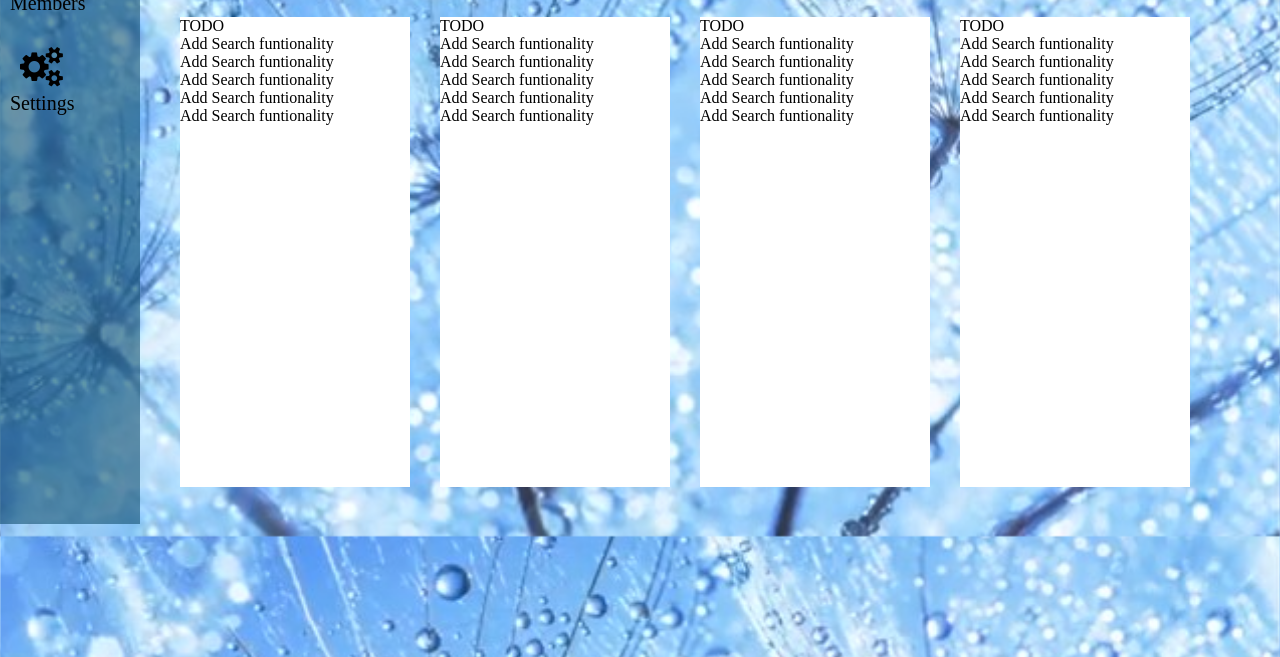
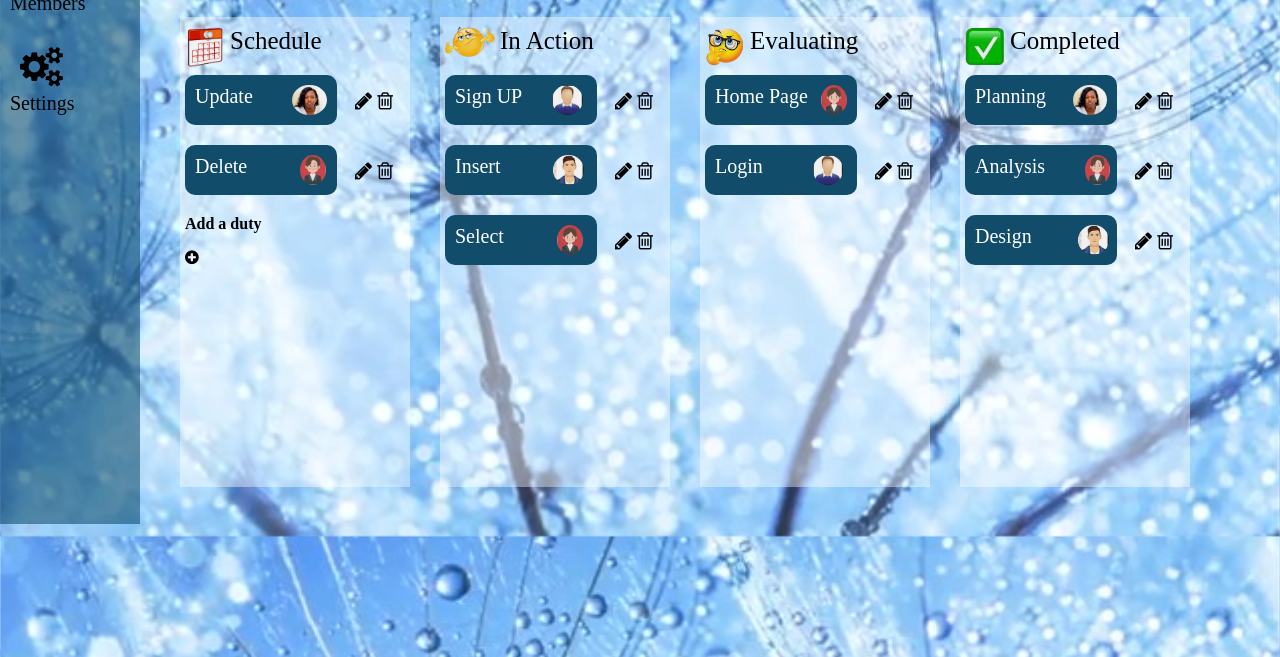
Before and after one commit to vumurerwa/TaskManager, a plain HTML site: page boards.html in a window 1280 px wide. Shown: the part 143-800 px from the top of the page. Drawn offline with Linux system fonts and the light colour scheme.

Commit message:
weekend work

```diff
--- a/boards.css
+++ b/boards.css
@@ -100,8 +100,124 @@ html body{
     display: flex;
 }
 .cards-container{
-    background-color: white;
+    background-color: rgba(255, 255, 255, 0.411);
     width: 230px;
     margin-right: 30px;
 
 }
+.cards-container-status{
+    font-size: 25px;
+   /* margin-left: 60px;*/
+    margin-top: 10px;
+}
+.title{
+    margin-left: 50px;
+}
+.actor{
+    margin-left: 60px;
+}
+#schedule{
+    position: absolute;
+    height: 40px;
+    margin-left: 5px;
+
+}
+#act{
+    position: absolute;
+    height: 30px;
+    margin-left: 5px;
+
+
+}
+#test{
+    position: absolute;
+    height: 40px;
+    margin-left: 5px;
+
+}
+#complete{
+    position: absolute;
+    height: 40px;
+    margin-left: 5px;
+
+}
+.cards-container-list{
+    margin-top: 20px;
+    margin-left: 5px;
+    margin-right: 5px;
+}
+.card{
+    background-color: #114C6B ;
+    padding: 10px;
+    margin-bottom: 20px;
+    width: 60%;
+    display: flex;
+    border-radius: 10px;
+}
+.card-title{
+    font-size: 20px;
+    color: white;
+}
+#b1{
+    height: 30px;
+   margin-left: 30%;
+   border-radius: 50%;
+}
+#b11{
+    height: 30px;
+   margin-left: 20%;
+   border-radius: 50%;
+}
+#b2{
+    height: 30px;
+   margin-left: 40%;
+   border-radius: 50%;
+}
+#b22{
+    height: 30px;
+   margin-left: 30%;
+   border-radius: 50%;
+}
+#b3{
+    height: 30px;
+   margin-left: 40%;
+   border-radius: 50%;
+}
+#b33{
+    height: 30px;
+   margin-left: 10%;
+   border-radius: 50%;
+}
+#b4{
+    height: 30px;
+   margin-left: 40%;
+   border-radius: 50%;
+}
+#b44{
+    height: 30px;
+   margin-left: 35%;
+   border-radius: 50%;
+}
+#b5{
+    height: 30px;
+    margin-left: 30px;
+    border-radius: 50%;
+}
+#b55{
+    height: 30px;
+    margin-left: 50px;
+    border-radius: 50%;
+}
+.modify{
+    display: flex;
+    font-size: 20px;
+    position: absolute;
+    margin-top: 6px;
+
+}
+#edit{
+   margin-left: 160px;
+}
+#trash{
+    margin-left: 5px;
+}
--- a/boards.html
+++ b/boards.html
@@ -37,130 +37,144 @@
             <div class="container">
                 <div class="cards-container">
                  <div class="cards-container-status">
-                     <span>TODO</span>
+                    <img id="schedule" src="schedule.png" alt="">
+                     <span class="title">Schedule</span>
                  </div>
                  <div class="cards-container-list">
                      <div class="card">
                          <div class="card-title">
-                             <span>Add Search funtionality</span>
+                             <span>Update</span>
+                         </div>
+                         <img id="b1" src="vinah.PNG" alt="">
+                         <div class="modify">
+                            <i class="fa fa-pencil" id="edit"></i>
+                            <i class="fa fa-trash-o" id="trash"></i>
                          </div>
                      </div>
                      <div class="card">
                          <div class="card-title">
-                             <span>Add Search funtionality</span>
+                             <span>Delete</span>
+                         </div>
+                         <img id="b2" src="p1.PNG" alt="">
+                         <div class="modify">
+                            <i class="fa fa-pencil" id="edit"></i>
+                            <i class="fa fa-trash-o" id="trash"></i>
                          </div>
                      </div>
-                     <div class="card">
-                         <div class="card-title">
-                             <span>Add Search funtionality</span>
-                         </div>
+                     <div>
+                        <p><b>Add a duty</b></p>
+                        <i class="fa fa-plus-circle"></i>
                      </div>
-                     <div class="card">
-                         <div class="card-title">
-                             <span>Add Search funtionality</span>
-                         </div>
-                     </div>
-                     <div class="card">
-                         <div class="card-title">
-                             <span>Add Search funtionality</span>
-                         </div>
-                     </div>
+
                  </div>
                 </div>
                 <div class="cards-container">
                     <div class="cards-container-status">
-                        <span>TODO</span>
+                        <img id="act" src="act.png" alt="">
+                        <span class="actor">In Action</span>
                     </div>
                     <div class="cards-container-list">
                         <div class="card">
                             <div class="card-title">
-                                <span>Add Search funtionality</span>
+                                <span>Sign UP</span>
                             </div>
+                           <img id="b5" src="p4.PNG" alt="">
+                           <div class="modify">
+                            <i class="fa fa-pencil" id="edit"></i>
+                            <i class="fa fa-trash-o" id="trash"></i>
+                         </div>
                         </div>
                         <div class="card">
                             <div class="card-title">
-                                <span>Add Search funtionality</span>
+                                <span>Insert</span>
                             </div>
+                            <img id="b4" src="p3.PNG" alt="">
+                            <div class="modify">
+                                <i class="fa fa-pencil" id="edit"></i>
+                                <i class="fa fa-trash-o" id="trash"></i>
+                             </div>
                         </div>
                         <div class="card">
                             <div class="card-title">
-                                <span>Add Search funtionality</span>
+                                <span>Select</span>
                             </div>
+                            <img id="b3" src="p2.PNG" alt="">
+                            <div class="modify">
+                                <i class="fa fa-pencil" id="edit"></i>
+                                <i class="fa fa-trash-o" id="trash"></i>
+                             </div>
                         </div>
-                        <div class="card">
-                            <div class="card-title">
-                                <span>Add Search funtionality</span>
-                            </div>
-                        </div>
-                        <div class="card">
-                            <div class="card-title">
-                                <span>Add Search funtionality</span>
-                            </div>
-                        </div>
+
+
                     </div>
                    </div>
                    <div class="cards-container">
                     <div class="cards-container-status">
-                        <span>TODO</span>
+                        <img id="test" src="test.png" alt="">
+                        <span class="title">Evaluating</span>
                     </div>
                     <div class="cards-container-list">
                         <div class="card">
                             <div class="card-title">
-                                <span>Add Search funtionality</span>
+                                <span>Home Page</span>
                             </div>
+                            <img id="b33" src="p2.PNG" alt="">
+                            <div class="modify">
+                                <i class="fa fa-pencil" id="edit"></i>
+                                <i class="fa fa-trash-o" id="trash"></i>
+                             </div>
                         </div>
                         <div class="card">
                             <div class="card-title">
-                                <span>Add Search funtionality</span>
+                                <span>Login</span>
                             </div>
+                            <img id="b55" src="p4.PNG" alt="">
+                            <div class="modify">
+                                <i class="fa fa-pencil" id="edit"></i>
+                                <i class="fa fa-trash-o" id="trash"></i>
+                             </div>
                         </div>
-                        <div class="card">
-                            <div class="card-title">
-                                <span>Add Search funtionality</span>
-                            </div>
-                        </div>
-                        <div class="card">
-                            <div class="card-title">
-                                <span>Add Search funtionality</span>
-                            </div>
-                        </div>
-                        <div class="card">
-                            <div class="card-title">
-                                <span>Add Search funtionality</span>
-                            </div>
-                        </div>
+
                     </div>
                    </div>
                    <div class="cards-container">
                     <div class="cards-container-status">
-                        <span>TODO</span>
+                        <img id="complete" src="done.png" alt="">
+                        <span class="title">Completed</span>
                     </div>
                     <div class="cards-container-list">
                         <div class="card">
                             <div class="card-title">
-                                <span>Add Search funtionality</span>
+                                <span>Planning</span>
                             </div>
+                            <img id="b11" src="vinah.PNG" alt="">
+                            <div class="modify">
+                                <i class="fa fa-pencil" id="edit"></i>
+                                <i class="fa fa-trash-o" id="trash"></i>
+                             </div>
                         </div>
                         <div class="card">
                             <div class="card-title">
-                                <span>Add Search funtionality</span>
+                                <span>Analysis</span>
                             </div>
+                            <img id="b22" src="p1.PNG" alt="">
+                            <div class="modify">
+                                <i class="fa fa-pencil" id="edit"></i>
+                                <i class="fa fa-trash-o" id="trash"></i>
+                             </div>
                         </div>
                         <div class="card">
                             <div class="card-title">
-                                <span>Add Search funtionality</span>
+                                <span>Design</span>
                             </div>
+                            <img id="b44" src="p3.PNG" alt="">
+                            <div class="modify">
+                                <i class="fa fa-pencil" id="edit"></i>
+                                <i class="fa fa-trash-o" id="trash"></i>
+                             </div>
                         </div>
-                        <div class="card">
-                            <div class="card-title">
-                                <span>Add Search funtionality</span>
-                            </div>
-                        </div>
-                        <div class="card">
-                            <div class="card-title">
-                                <span>Add Search funtionality</span>
-                            </div>
-                        </div>
+
+
                     </div>
                    </div>
              </div>
--- a/login.css
+++ b/login.css
@@ -51,3 +51,7 @@ p a {
     margin-left: 10px;
     margin-top: 30px;
 }
+marquee{
+    color: black;
+    font-size: 25px;
+}
```
Also changed, not shown: createboard.html (+3 -3 lines), login.html (+1 -0 lines), readme.css (added, +121 -0 lines), readme.html (added, +58 -0 lines), act.png (added), done.png (added), schedule.png (added), test.png (added).
